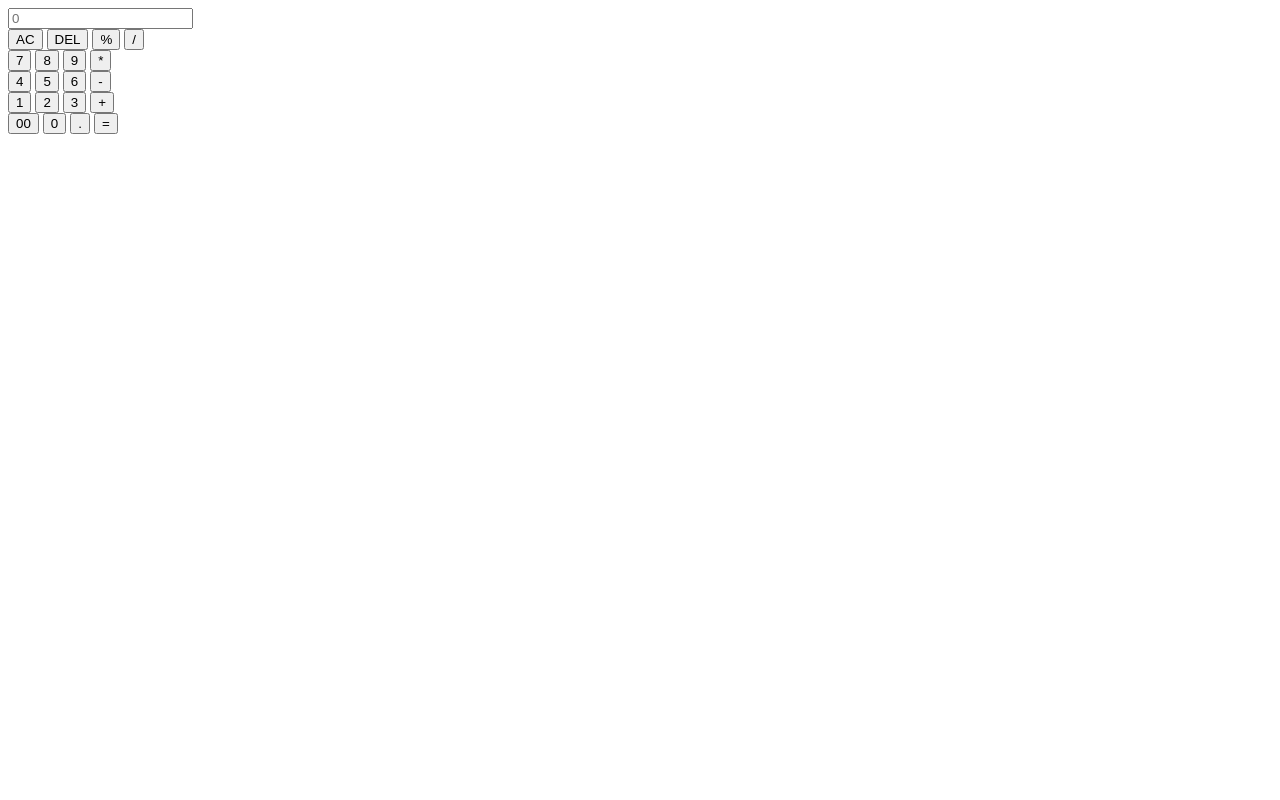
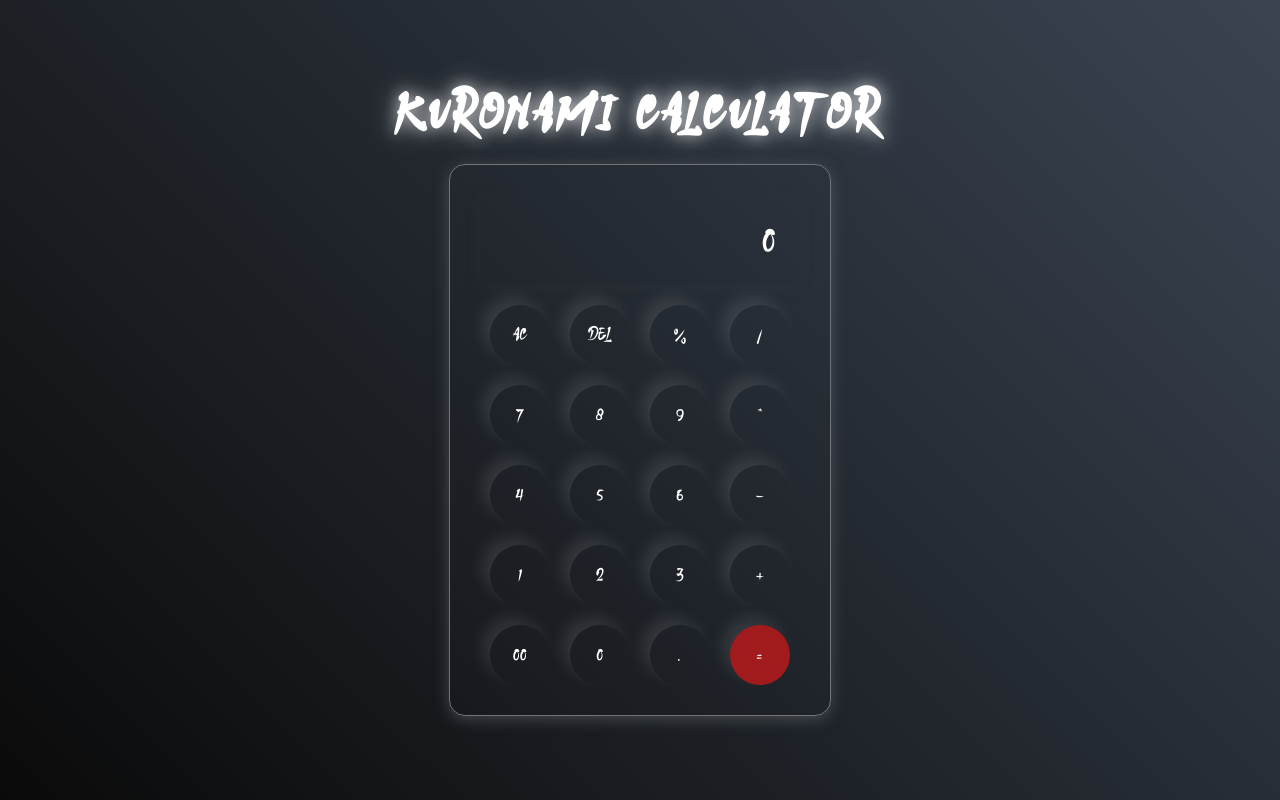
Before and after one commit to abdelrhman755/ninja-calculator, a plain HTML site: page index.html in a window 1280 px wide. Drawn offline with Linux system fonts and the light colour scheme.

Commit message:
making the layout of the website and make the kuronami design with css

```diff
--- a/index.html
+++ b/index.html
@@ -7,8 +7,10 @@
     <link rel="stylesheet" href="style.css">
 </head>
 <body>
+    <div class="container">
+        <h1 class="tit">Kuronami Calculator</h1>
         <div class="calculator">
-        <input type="text" placeholder="0">
+            <input type="text" placeholder="0" class="inp-box">
             <div>
                 <button>AC</button>
                 <button>DEL</button>
@@ -37,7 +39,8 @@
                 <button>00</button>
                 <button>0</button>
                 <button>.</button>
-            <button>=</button>
+                <button class="equalbtn">=</button>
+            </div>
         </div>
     </div>
 </body>
--- a/style.css
+++ b/style.css
@@ -0,0 +1,96 @@
+@font-face {
+    font-family: "Haruto";
+    src: url("./fonts/haruto.personal-use.ttf");
+}
+
+body {
+    font-family: "Haruto";
+    width:100%;
+    height:100vh;
+    display:flex;
+    justify-content: center;
+    align-items: center;
+    background: linear-gradient(45deg, #0a0a0a, #3a4452);
+}
+
+.container {
+    display:flex;
+    flex-direction: column;
+    align-items: center;
+    gap: 20px;
+}
+
+* {
+    margin: 0;
+    padding:0;
+    box-sizing: border-box;
+    font-family: "Haruto";
+}
+
+.calculator {
+    border:1px solid #717377;
+    padding: 20px;
+    border-radius:16px;
+    background: transparent;
+    box-shadow: 0px 3px 15px rgba(113, 115, 119, 0.5);
+}
+
+.calculator div {
+    display: flex;
+    justify-content: center;
+}
+
+.inp-box {
+    width: 320px;
+    border: none;
+    padding: 24px;
+    margin: 10px;
+    background: transparent;
+    box-shadow: 0px 3px 15px rgba(84, 84, 84, 0.1);
+    font-size: 40px;
+    text-align: right;
+    font-family: "Haruto";
+    cursor:pointer;
+    color:white;
+}
+
+.inp-box::placeholder {
+    color: #ffffff;
+}
+
+button {
+    border: none;
+    width: 60px;
+    margin: 10px;
+    height: 60px;
+    border-radius: 50%;
+    background: transparent;
+    color: #ffffff;
+    font-size: 20px;
+    cursor: pointer;
+    box-shadow: -8px -8px 15px rgba(255, 255, 255, 0.1);
+}
+
+.tit {
+    font-family: "Haruto";
+    font-size: 3.5rem;
+    color:#ffffff;
+    letter-spacing:6px;
+    text-transform:uppercase;
+    letter-spacing:4px;
+    text-shadow: 0 0 10px rgba(255, 255, 255, 0.5), 0 0 20px rgba(255, 255, 255, 0.3), 0 0 40px rgba(255, 255, 255, 0.2);
+    animation: glow 2s ease-in-out infinite alternate;
+}
+
+@keyframes glow {
+    from {
+        text-shadow: 0 0 10px rgba(255, 255, 255, 0.5), 0 0 20px rgba(255, 255, 255, 0.3);
+    }
+    to {
+        text-shadow: 0 0 20px rgba(255, 255, 255, 0.8), 0 0 40px rgba(255, 255, 255, 0.5);
+    }
+}
+
+.equalbtn {
+    background-color:rgba(234, 23, 23, 0.643);
+}
```
Lines whose indentation alone changed are shown as unchanged.
